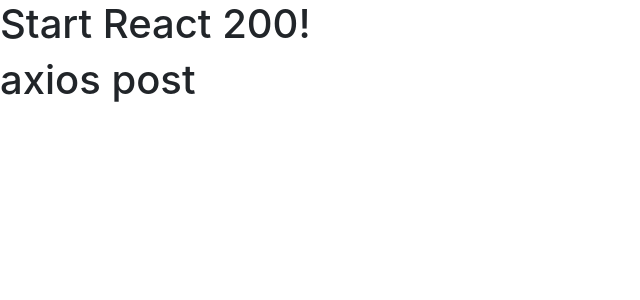
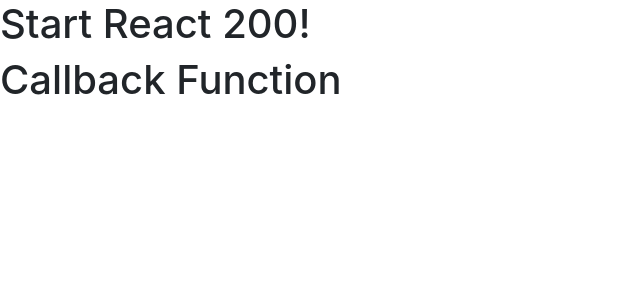
Before and after one commit to hws522/react-200, a React (Create React App) app in the folder client/: page / in a window 1280 px wide. Shown: the top 300 px of the page, without its empty margins (0-640 px from the left). Built offline with nearby package versions, Linux system fonts and the light colour scheme; no server answers; the HTML template or start-up script is replaced by a standard one.

Commit message:
콜백 함수 사용하기

```diff
--- a/client/src/App.js
+++ b/client/src/App.js
@@ -1,11 +1,11 @@
 import React from 'react';
-import AxiosPost from './R062_AxiosPost'
+import CallbackFunc from './R063_CallbackFunc'
 
 function App() {
   return (
     <div>
       <h1>Start React 200!</h1>
-      <AxiosPost/>
+      <CallbackFunc/>
     </div>
   );
 }
--- /dev/null
+++ b/client/src/R063_CallbackFunc.js
@@ -0,0 +1,26 @@
+import React, { Component } from 'react';
+
+class R063_CallbackFunc extends Component {
+  componentDidMount(){
+    this.logPrint(1, function(return1){
+      console.log("return1 : "+return1);
+      this.logPrint(return1, function(return2){
+        console.log("return2 : "+return2);
+      })
+    }.bind(this))
+  }
+
+  logPrint(param, callback) {
+    console.log("logPrint param : "+param);
+    param += param
+    callback(param);
+  }
+
+  render() {
+    return (
+        <h1>Callback Function</h1>
+    )
+  }
+}
+
+export default R063_CallbackFunc;
```
Also changed, not shown: 1 other file (tests, documents, lock files or other folders).
